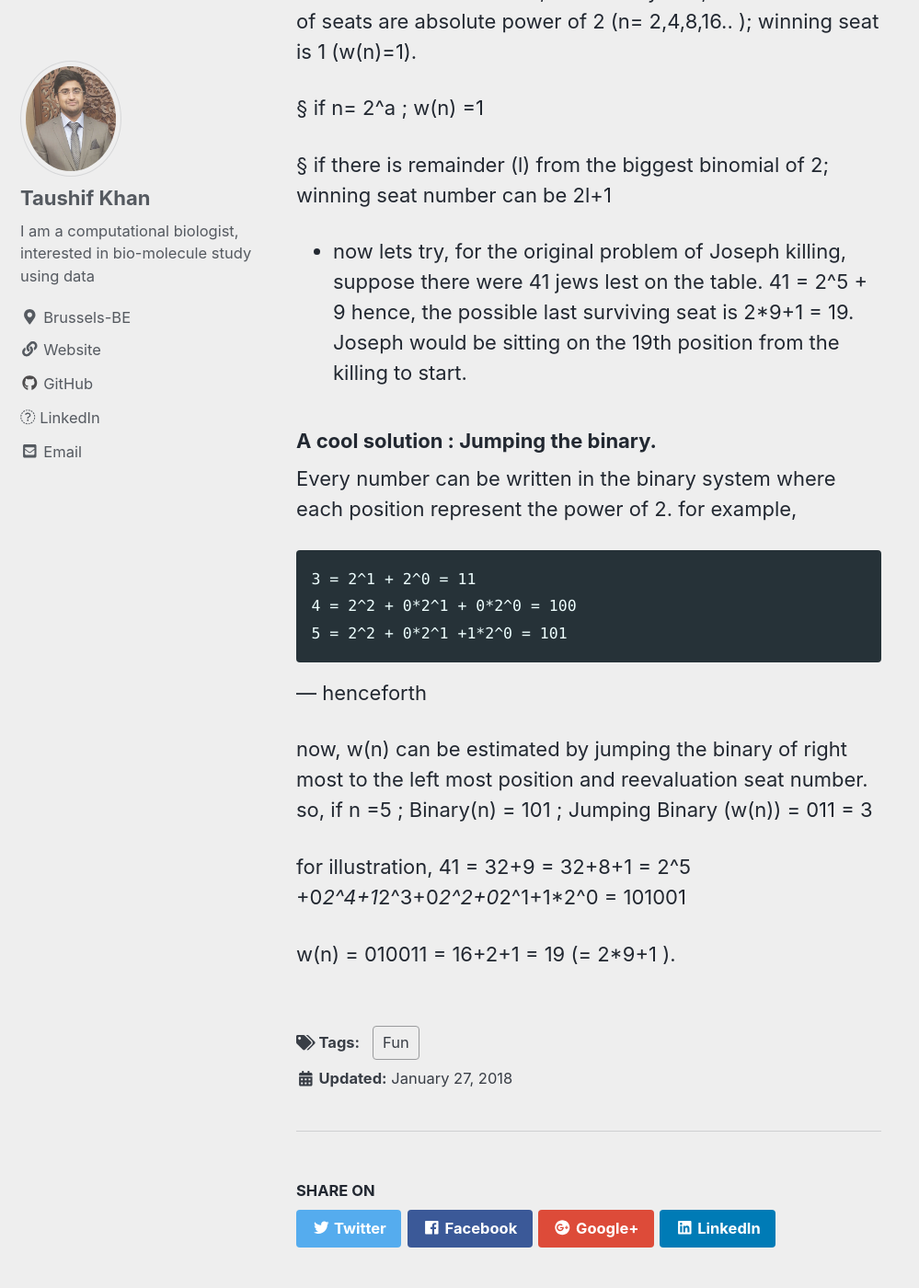
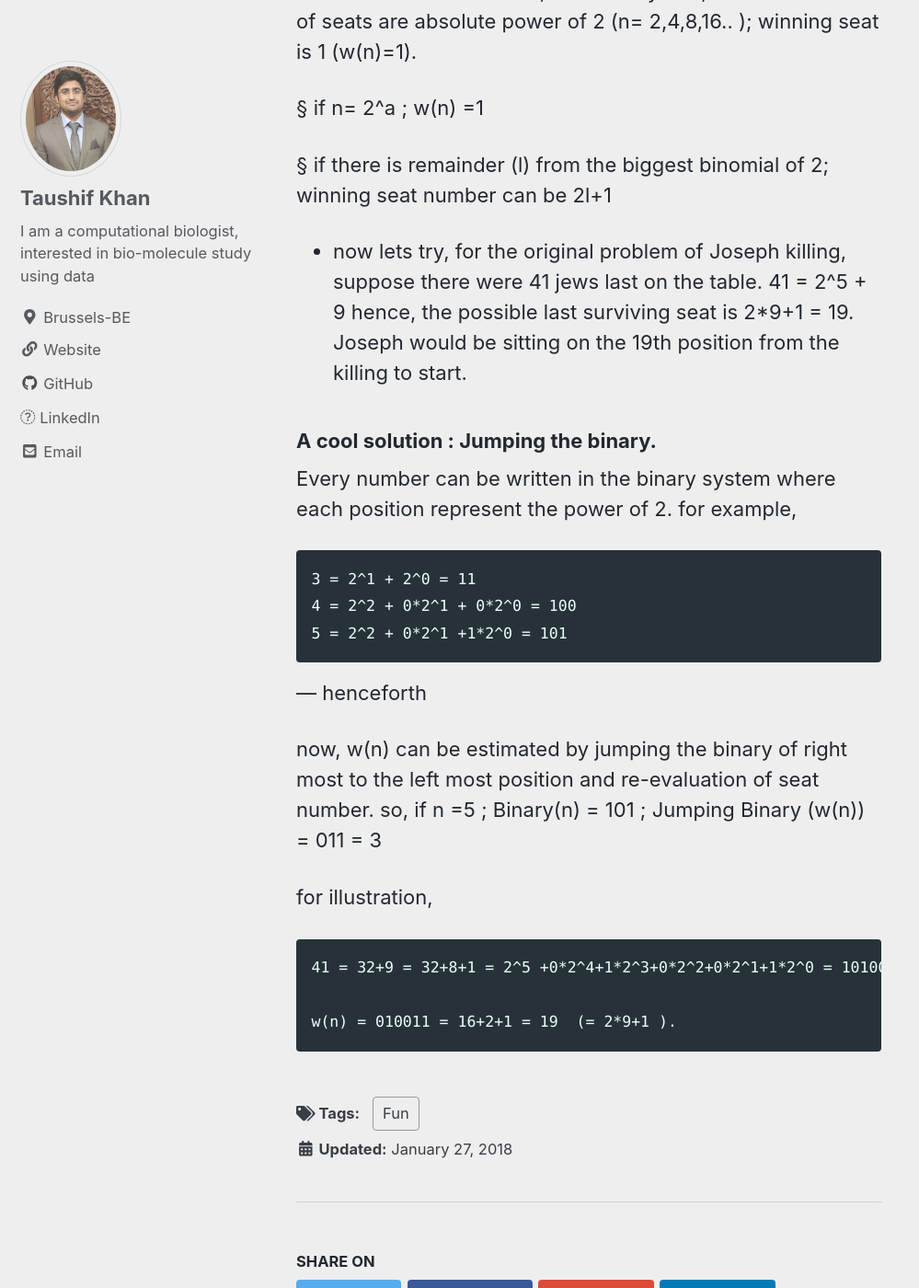
Before and after one commit to taushifkhan/taushifkhan.github.io, a Jekyll site: the page built from _posts/2018-07-12-JosephKillingProblem.md, in a window 1280 px wide and 1400 px high, scrolled down 1810 px. Shown: the whole window at 92% size, without its empty margins (0-999 px from the left). Built offline with Jekyll 4.4.1, drawn with Linux system fonts in a browser that asks for light colours; cached includes are drawn as plain includes; nearby versions of some CDN libraries; emoji names are drawn with the system emoji font; some of the changed text lies outside the part shown.

Commit message:
post1 modified

````diff
--- a/_posts/2018-07-12-JosephKillingProblem.md
+++ b/_posts/2018-07-12-JosephKillingProblem.md
@@ -45,18 +49,20 @@ n= 16: w(n) = 1
 
 * Now we have seen following observations,
 
-Repeatation of odd surviving seats.
+Reparation of odd surviving seats.
 A relation between number of people and order of last surviving seat.
 
-From second observation, we can say that, when the number of seats are absolute power of 2 (n= 2,4,8,16.. ); winning seat is 1 (w(n)=1).
+From second observation, we can say that, when the number of seats are absolute power of 2 (n= 2,4,8,16.. );
+winning seat is 1 (w(n)=1).
 
 § if n= 2^a ; w(n) =1
 
 § if there is remainder (l) from the biggest binomial of 2; winning seat number can be 2l+1
 
-*  now lets try, for the original problem of Joseph killing, suppose there were 41 jews lest on the table.
+*  now lets try, for the original problem of Joseph killing, suppose there were 41 jews last on the table.
 41 = 2^5 + 9
-hence, the possible last surviving seat is 2*9+1 = 19. Joseph would be sitting on the 19th position from the killing to start.
+hence, the possible last surviving seat is 2*9+1 = 19.
+Joseph would be sitting on the 19th position from the killing to start.
 
 ### A cool solution : Jumping the binary.
 
@@ -68,8 +74,13 @@ Every number can be written in the binary system where each position represent t
 ```
 — henceforth
 
-now, w(n) can be estimated by jumping the binary of right most to the left most position and reevaluation seat number. so, if n =5 ; Binary(n) =  101 ; Jumping Binary (w(n)) = 011 = 3
+now, w(n) can be estimated by jumping the binary of right most to the left most position
+and re-evaluation of seat number. so, if n =5 ; Binary(n) =  101 ; Jumping Binary (w(n)) = 011 = 3
 
-for illustration, 41 = 32+9 = 32+8+1 = 2^5 +0*2^4+1*2^3+0*2^2+0*2^1+1*2^0 = 101001
+for illustration,
+
+```
+41 = 32+9 = 32+8+1 = 2^5 +0*2^4+1*2^3+0*2^2+0*2^1+1*2^0 = 101001
 
 w(n) = 010011 = 16+2+1 = 19  (= 2*9+1 ).
+```
````
Also changed, not shown: other parts of _posts/2018-07-12-JosephKillingProblem.md (+10 -6 lines).
